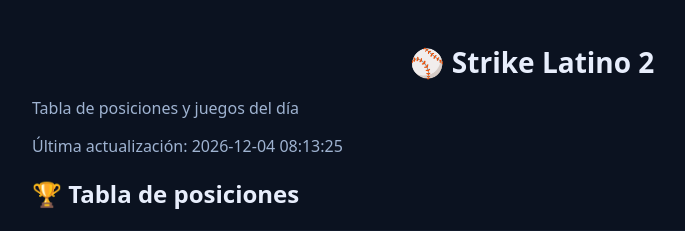
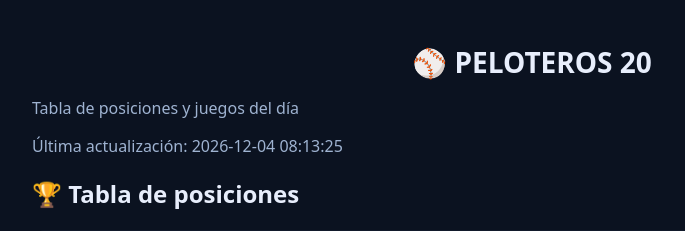
Before and after one commit to aloise402/peloteros, a Flask app: page / in a window 1280 px wide. Shown: the top 231 px of the page, without its empty margins (108-793 px from the left). Run offline with Flask 3, Linux system fonts and the light colour scheme.

Commit message:
Update index.html

```diff
--- a/templates/index.html
+++ b/templates/index.html
@@ -28,7 +28,7 @@
 </head>
 <body>
   <div class="container">
-    <h1>⚾ Strike Latino 2</h1>
+    <h1>⚾ PELOTEROS 20</h1>
     <p class="muted">Tabla de posiciones y juegos del día</p>
 
     <div id="loading">Cargando datos, por favor espera…</div>
```
